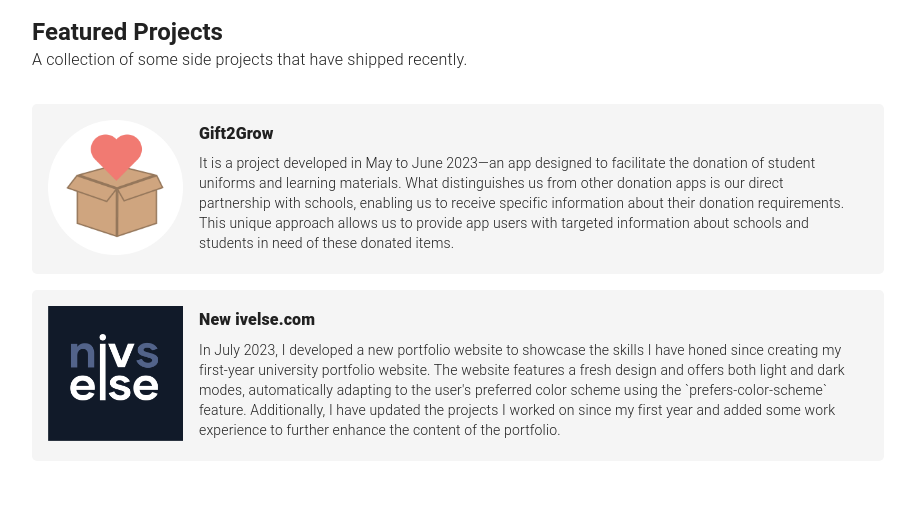
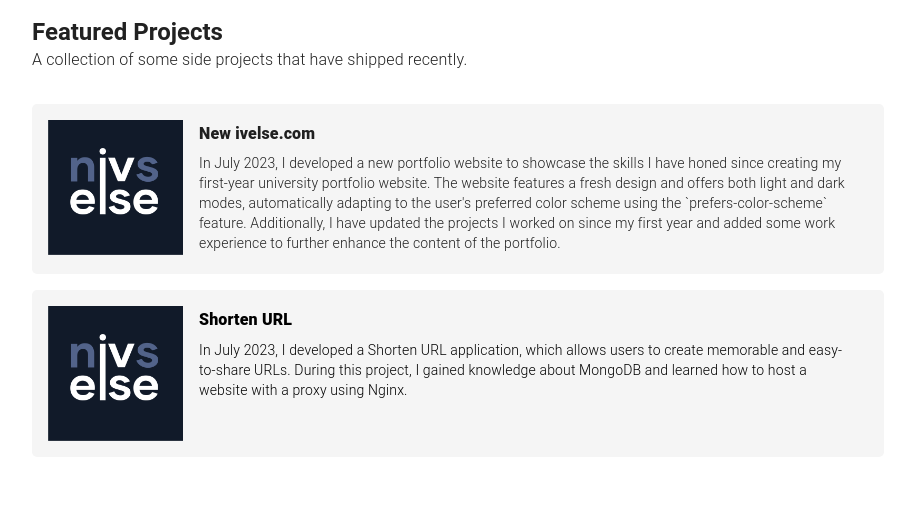
Before and after one commit to nichakontae/porfolio-webv2, a React (Vite) app: page /home in a window 1280 px wide. Shown: the part 800-1307 px from the top of the page, without its empty margins (182-1097 px from the left). Built offline with nearby package versions, Linux system fonts and the light colour scheme; a web font is replaced by a local one.

Commit message:
update project

```diff
--- a/src/resources/project.ts
+++ b/src/resources/project.ts
@@ -55,4 +55,14 @@ export const projects: ProjectSectionType[] = [
     code: "https://github.com/nichakontae/porfolio-webv2",
     // don't forgot to change visibility to public
   },
+  {
+    icon: "src/assets/images/proj/ivelse-icon.png",
+    projectName: "Shorten URL",
+    preview: "src/assets/images/proj/shortUrl.png",
+    desc: "In July 2023, I developed a Shorten URL application, which allows users to create memorable and easy-to-share URLs. During this project, I gained knowledge about MongoDB and learned how to host a website with a proxy using Nginx.",
+    code: "https://github.com/nichakontae/url-shortner",
+    websiteName: "sh.ivelse.com",
+    link: "#",
+    // don't forgot to change visibility to public
+  },
 ];
```
Also changed, not shown: src/assets/images/proj/shortUrl.png (added).
